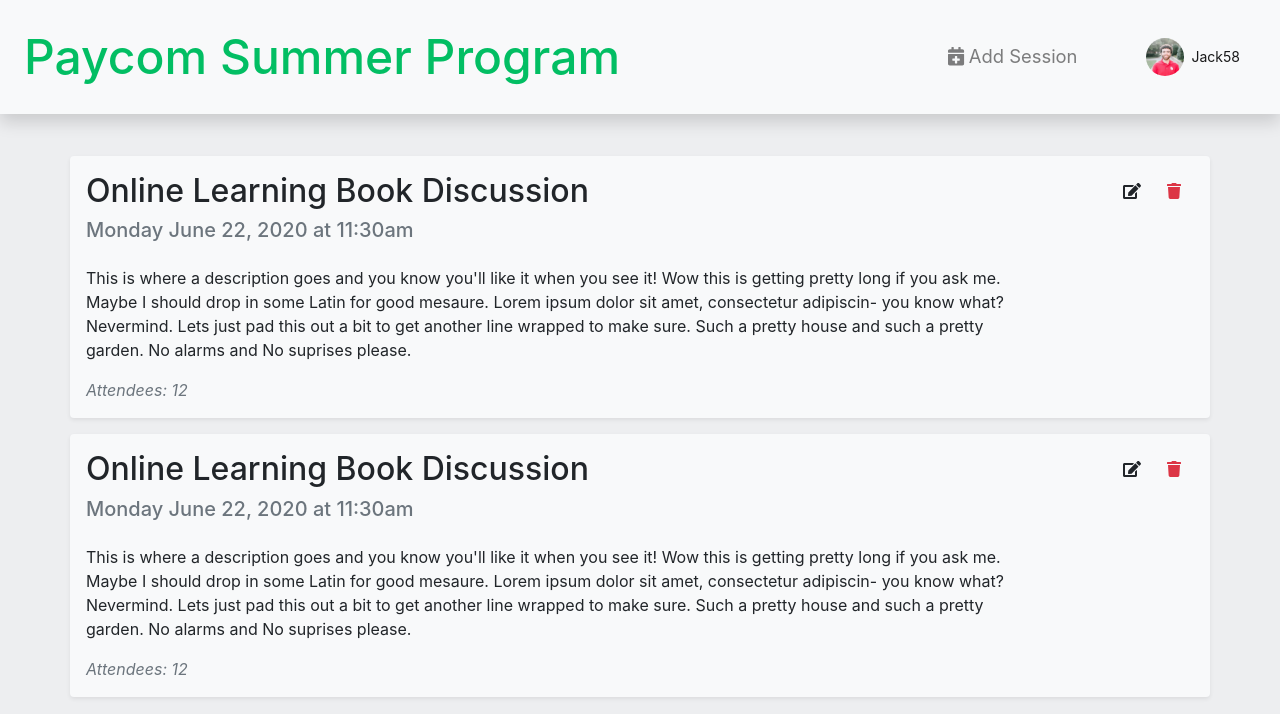
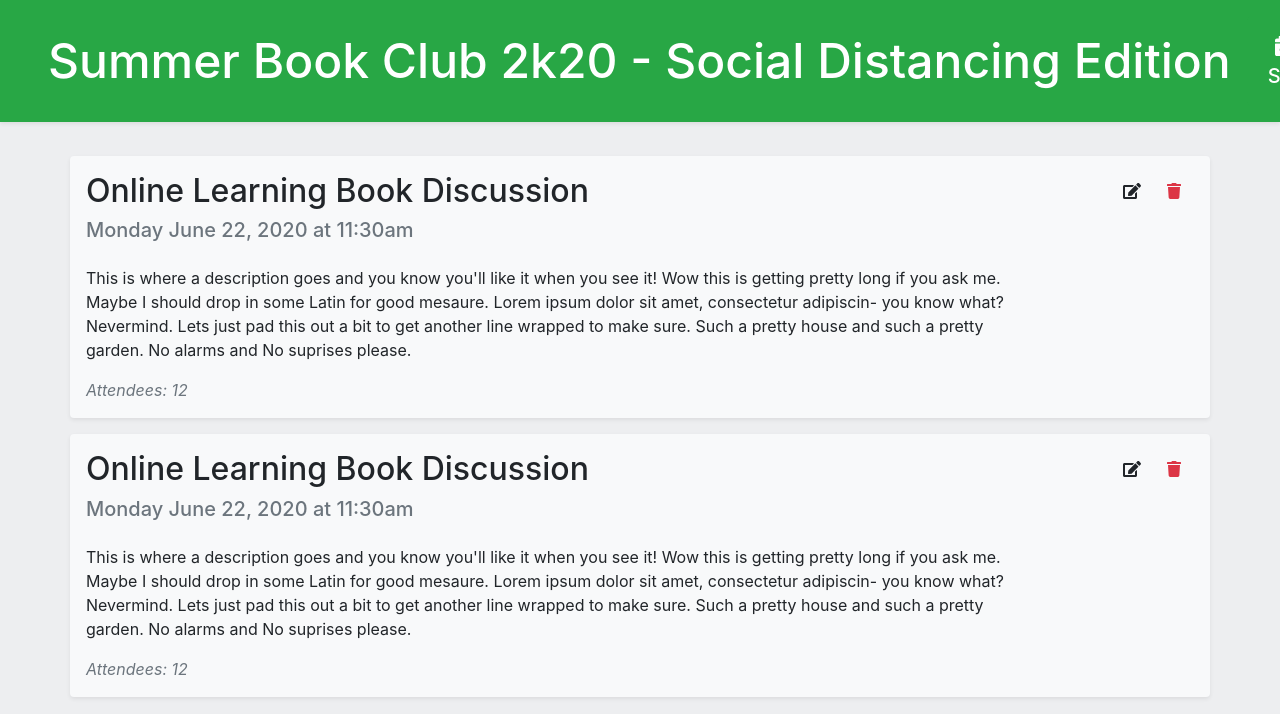
Before and after one commit to Jackschwarz58/ProgramPlanner-Paycom2020, a React (Create React App) app: page / in a window 1280 px wide. Shown: the top 714 px of the page. Built offline with nearby package versions, Linux system fonts and the light colour scheme.

Commit message:
Changed padding and color

```diff
--- a/src/components/navbar.jsx
+++ b/src/components/navbar.jsx
@@ -12,7 +12,6 @@
     };
     const titleStyle = {
       fontSize: "3em",
-      color: "#02BE63",
       fontWeight: "500",
     };
 
@@ -21,14 +20,15 @@
     };
 
     const navItemStyle = {
-      fontSize: "1.15em",
+      fontSize: "1.25em",
+      fontWeight: "500",
     };
 
     return (
       <div className="conatiner-fluid">
-        <nav className="navbar navbar-expand-lg fixed-top navbar-light bg-light px-4 py-3 shadow">
-          <a className="navbar-brand" style={titleStyle} href="#">
-            Paycom Summer Program
+        <nav className="navbar navbar-expand-lg fixed-top navbar-light bg-success px-5 py-3 shadow-sm">
+          <a className="navbar-brand text-white" style={titleStyle} href="#">
+            Summer Book Club 2k20 - Social Distancing Edition
           </a>
           <button
             className="navbar-toggler"
@@ -47,10 +47,10 @@
               <li className="nav-item">
                 <button
                   type="button"
-                  className="btn btn-light"
+                  className="btn btn-success"
                   style={navItemStyle}
                 >
-                  <a className="nav-link">
+                  <a className="nav-link text-white">
                     <FontAwesomeIcon icon={faCalendarPlus} /> Add Session
                   </a>
                 </button>
@@ -67,7 +67,9 @@
                   alt=""
                   loading="lazy"
                 />
-                <span style={dropdownStyle}>{this.props.user.userName}</span>
+                <span className="text-white" style={dropdownStyle}>
+                  {this.props.user.userName}
+                </span>
               </a>
             </div>
           </div>
```
